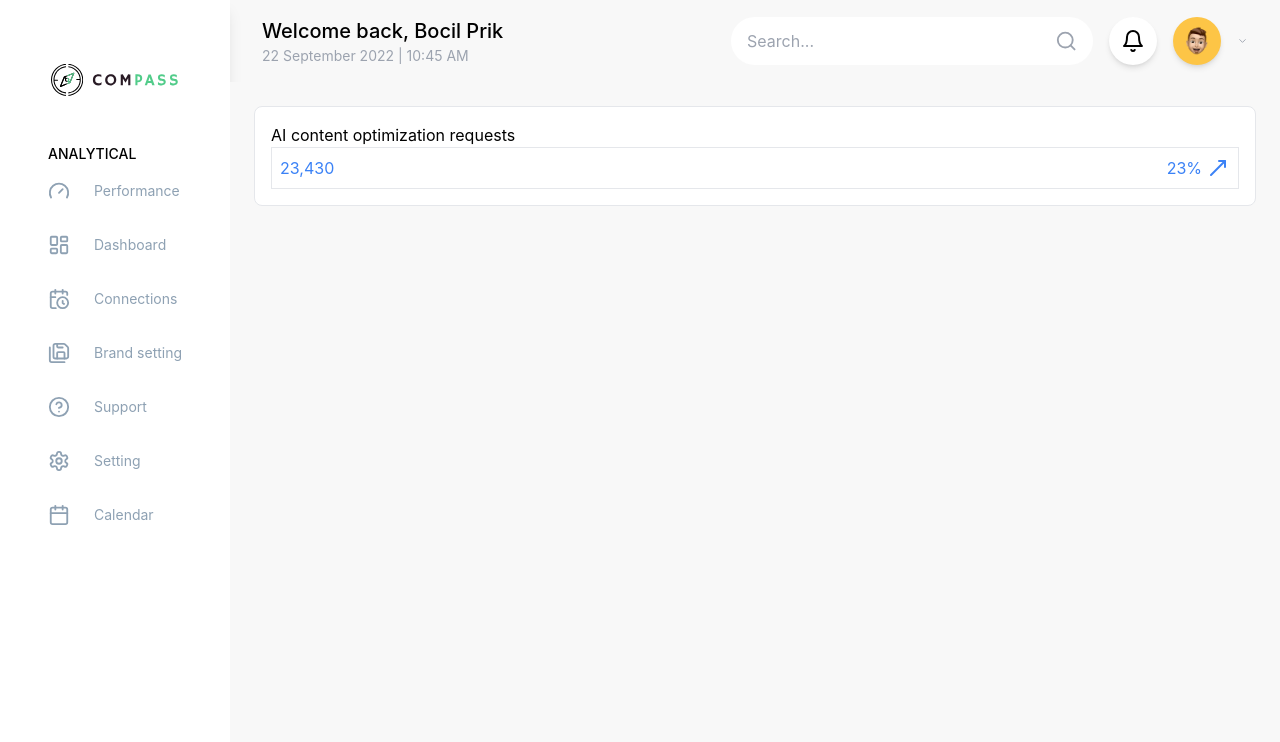
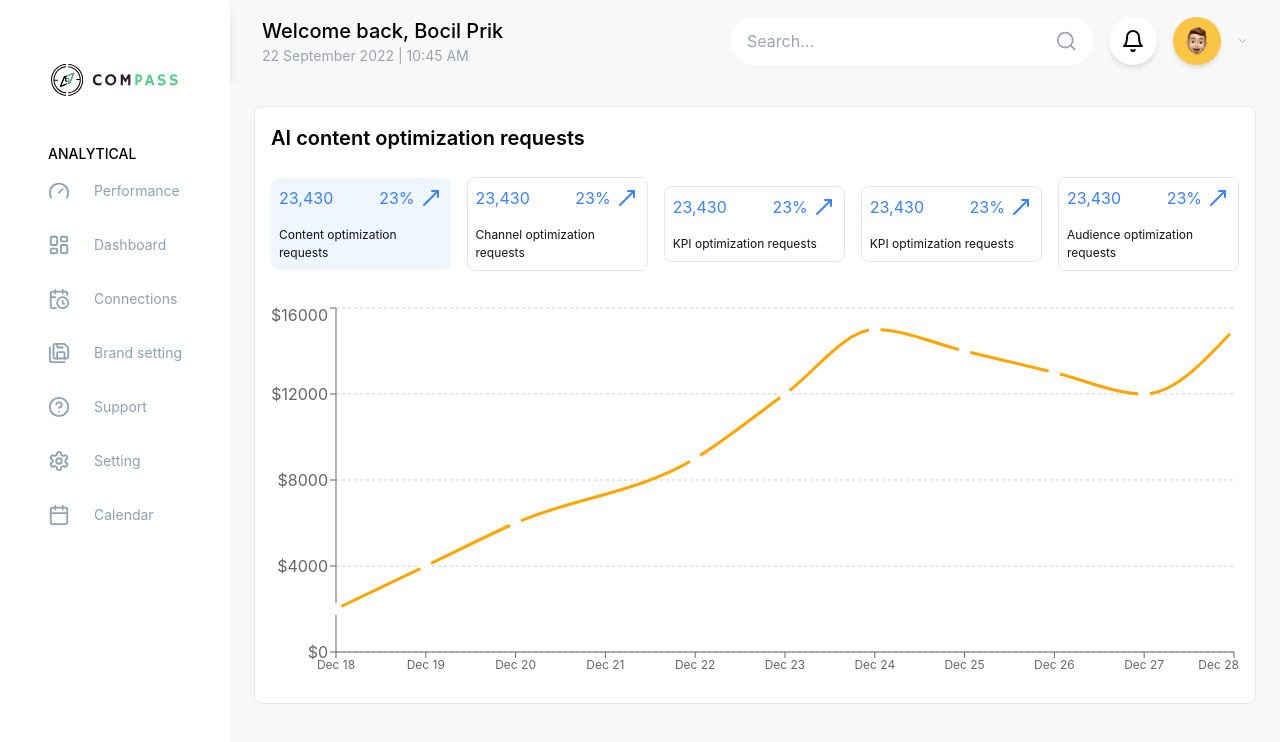
Before and after one commit to AmirSuliman/Compass, a React (Vite) app: page /admin/ai-content-optimization in a window 1280 px wide. Shown: the top 742 px of the page. Built offline with nearby package versions, Linux system fonts and the light colour scheme.

Commit message:
ai content optimization screen

```diff
--- /dev/null
+++ b/src/Pages/Adminside/AI content optimaization request/aicontentoptimizationchart.jsx
@@ -0,0 +1,53 @@
+import {
+    XAxis,
+    YAxis,
+    CartesianGrid,
+    Tooltip,
+    ResponsiveContainer,
+    LineChart,
+    Line
+} from "recharts";
+
+const data = [
+    { name: "Dec 18", uv: 12000, Contentcontentsoptimizationrequests: 2000 },
+    { name: "Dec 19", uv: 28000, Contentcontentsoptimizationrequests: 4000 },
+    { name: "Dec 20", uv: 18000, Contentcontentsoptimizationrequests: 6000 },
+    { name: "Dec 21", uv: 3000, Contentcontentsoptimizationrequests: null }, // Set to null
+    { name: "Dec 22", uv: 1500, Contentcontentsoptimizationrequests: 9000 },
+    { name: "Dec 23", uv: 18000, Contentcontentsoptimizationrequests: 12000 },
+    { name: "Dec 24", uv: 17000, Contentcontentsoptimizationrequests: 15000 },
+    { name: "Dec 25", uv: 17000, Contentcontentsoptimizationrequests: 14000 },
+    { name: "Dec 26", uv: 17000, Contentcontentsoptimizationrequests: 13000 },
+    { name: "Dec 27", uv: 17000, Contentcontentsoptimizationrequests: 12000 },
+    { name: "Dec 28", uv: 17000, Contentcontentsoptimizationrequests: 15000 },
+];
+
+const AicontentLinechart = () => {
+    return (
+        <div className='h-96 mt-4 md:mt-8'>
+            <ResponsiveContainer width='100%' height='100%'>
+                <LineChart data={data}>
+                    {/* Horizontal dashed grid lines */}
+                    <CartesianGrid strokeDasharray='3 3' vertical={false} />
+                    <XAxis dataKey='name' tick={{ fontSize: 12 }} />
+                    <YAxis
+                        tickFormatter={(value) => `$${value}`}
+                        className='text-xs md:text-base'
+                    />
+                    <Tooltip formatter={(value) => `$${value}`} />
+                    <Line
+                        type='monotone'
+                        dataKey='Contentcontentsoptimizationrequests'
+                        stroke='#FFA500'
+                        strokeWidth={3}
+                        dot={{ stroke: "#fff", strokeWidth: 2, r: 5 }}
+                        activeDot={{ r: 8 }}
+                        connectNulls={true}
+                    />
+                </LineChart>
+            </ResponsiveContainer>
+        </div>
+    );
+};
+
+export default AicontentLinechart;
--- a/src/Pages/Adminside/AI content optimaization request/aicontentoptimizationrequest.jsx
+++ b/src/Pages/Adminside/AI content optimaization request/aicontentoptimizationrequest.jsx
@@ -1,12 +1,14 @@
 import {MoveUpRight} from 'lucide-react'
+import Linechart from './aicontentoptimizationchart';
+import AicontentLinechart from './aicontentoptimizationchart';
 
 const AIcontentOptimization =()=>{
 
     return(
         <div className="bg-white p-4 border rounded-lg w-full">
-            <h1>AI content optimization requests</h1>
-            <div className="flex sm:flex-row flex-col gap-2 items-center justify-between w-full">
-                <div className="border p-2 w-full">
+            <h1 className='text-[20px] font-semibold '>AI content optimization requests</h1>
+            <div className="flex sm:flex-row flex-col gap-4 items-center justify-between w-full mt-6">
+                <div className="bg-blue-50 p-2 w-full rounded-lg">
                     <div className="flex flex-row items-center justify-between text-blue-500">
                         <p>23,430</p>
                         <div className="flex flex-row gap-1 items-center">
@@ -14,10 +16,56 @@ const AIcontentOptimization =()=>{
                            <MoveUpRight />
                         </div>
                     </div>
+                   <p className='text-[12px] mt-4 text-[#131417]'>Content optimization requests</p>
+                </div>
 
+                <div className="border p-2 w-full rounded-lg">
+                    <div className="flex flex-row items-center justify-between text-blue-500">
+                        <p>23,430</p>
+                        <div className="flex flex-row gap-1 items-center">
+                           <p>23%</p>
+                           <MoveUpRight />
+                        </div>
+                    </div>
+                   <p className='text-[12px] mt-4 text-[#131417]'>Channel optimization requests</p>
+                </div>
+
+                <div className="border p-2 w-full rounded-lg">
+                    <div className="flex flex-row items-center justify-between text-blue-500">
+                        <p>23,430</p>
+                        <div className="flex flex-row gap-1 items-center">
+                           <p>23%</p>
+                           <MoveUpRight />
+                        </div>
+                    </div>
+                   <p className='text-[12px] mt-4 text-[#131417]'>KPI optimization requests</p>
+                </div>
+
+                <div className="border p-2 w-full rounded-lg">
+                    <div className="flex flex-row items-center justify-between text-blue-500">
+                        <p>23,430</p>
+                        <div className="flex flex-row gap-1 items-center">
+                           <p>23%</p>
+                           <MoveUpRight />
+                        </div>
+                    </div>
+                   <p className='text-[12px] mt-4 text-[#131417]'>KPI optimization requests</p>
+                </div>
+
+                <div className="border p-2 w-full rounded-lg">
+                    <div className="flex flex-row items-center justify-between text-blue-500">
+                        <p>23,430</p>
+                        <div className="flex flex-row gap-1 items-center">
+                           <p>23%</p>
+                           <MoveUpRight />
+                        </div>
+                    </div>
+                   <p className='text-[12px] mt-4 text-[#131417]'>Audience optimization requests</p>
                 </div>
             </div>
 
+
+          <AicontentLinechart/>
         </div>
     )
 }
```
